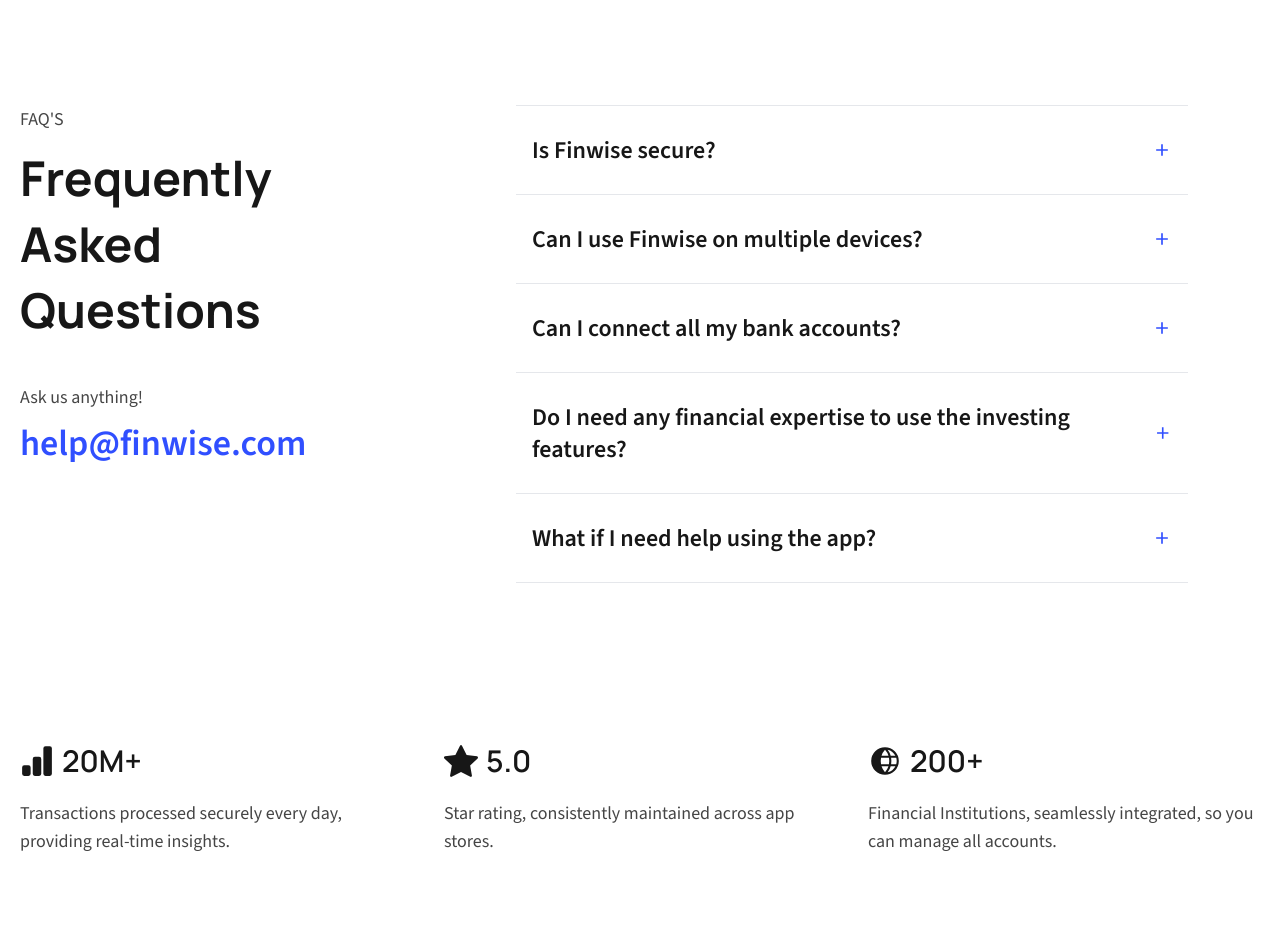
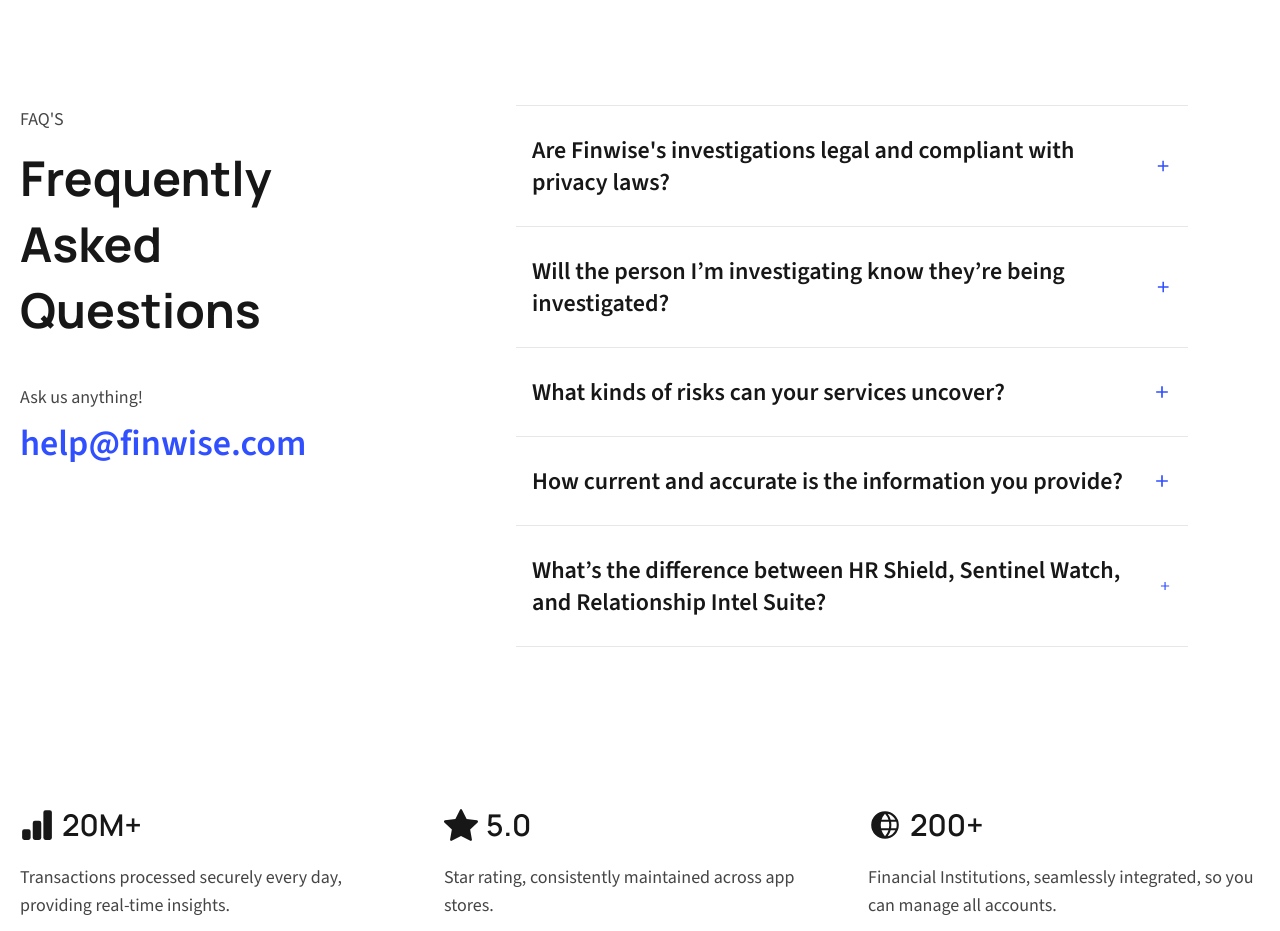
Before and after one commit to Cavianto/sentinela, a Next.js app: page / in a window 1280 px wide. Shown: the part 5200-6131 px from the top of the page. Built offline with nearby package versions, Linux system fonts and the light colour scheme.

Commit message:
Update faq.ts

```diff
--- a/src/data/faq.ts
+++ b/src/data/faq.ts
@@ -3,23 +3,23 @@
 
 export const faqs: IFAQ[] = [
     {
-        question: `Is ${siteDetails.siteName} secure?`,
-        answer: 'Absolutely. We use bank-level encryption to protect your data and never store your login information. Plus, our biometric authentication adds an extra layer of security.',
+        question: `Are ${siteDetails.siteName}'s investigations legal and compliant with privacy laws?`,
+        answer: 'Yes. Zentinela strictly uses lawful, open-source intelligence (OSINT) methods. All information we gather is publicly available and accessed without breaching privacy laws or unauthorized systems. We fully comply with Australian privacy legislation and global OSINT ethical standards.',
     },
     {
-        question: `Can I use ${siteDetails.siteName} on multiple devices?`,
-        answer: 'Absolutely! Your Finwise account syncs seamlessly across all your devices - smartphone, tablet, and computer.',
+        question: `Will the person I’m investigating know they’re being investigated?`,
+        answer: 'No. All investigations are conducted discreetly and confidentially. Since we only access publicly available information, there’s no direct contact with the subject and no traceable activity that alerts them to our review.',
     },
     {
-        question: 'Can I connect all my bank accounts?',
-        answer: `Yes! ${siteDetails.siteName} supports connections with over 10,000 financial institutions worldwide. Simply log in through our secure portal to link your accounts.`
+        question: 'What kinds of risks can your services uncover?',
+        answer: `We identify a range of digital and reputational risks, such as falsified credentials, problematic social media behavior (including hate speech, toxicity, or extremist alignment), leaked personal or corporate data, undisclosed relationships or affiliations, and reputational red flags found in media or online discussions.`
     },
     {
-        question: 'Do I need any financial expertise to use the investing features?',
-        answer: 'Not at all! Our expert-curated portfolios and educational resources make investing accessible to everyone, regardless of experience level.',
+        question: 'How current and accurate is the information you provide?',
+        answer: 'Our tools and analysts use real-time data sources to ensure information is current at the time of the investigation. We combine automated intelligence gathering with manual validation to ensure accuracy, context, and relevance.',
     },
     {
-        question: 'What if I need help using the app?',
-        answer: 'Our dedicated support team is available 24/7 via chat or email. Plus, we offer extensive in-app tutorials and a comprehensive knowledge base to help you make the most of Finwise.'
+        question: 'What’s the difference between HR Shield, Sentinel Watch, and Relationship Intel Suite?',
+        answer: 'HR Shield OSINT is designed for pre-employment vetting and digital background checks, while Sentinel Watch OSINT provides ongoing employee monitoring to detect emerging internal risks. Relationship Intel Suite focuses on personal relationship safety by validating individuals and mapping their connections.'
     }
 ];
```
